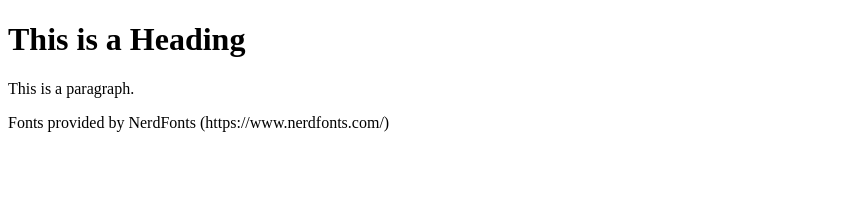
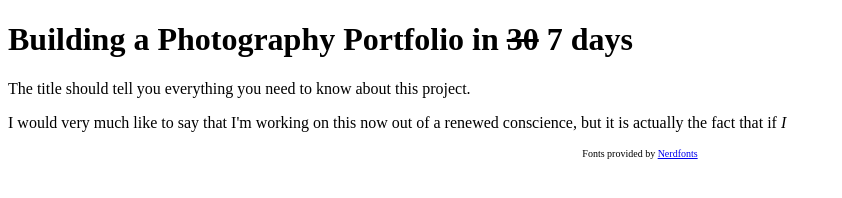
Before and after one commit to h-aig/h-aig.github.io, a plain HTML site: page index.html in a window 1280 px wide. Shown: the whole page, without its empty margins (0-842 px from the left). Drawn offline with Linux system fonts and the light colour scheme; a web font is replaced by a local one.

Commit message:
late night commit. added text etc

```diff
--- a/index.html
+++ b/index.html
@@ -1,19 +1,21 @@
 <!DOCTYPE html>
-<html>
+<html lang="en">
 
 <head>
+
 <link rel="stylesheet" href="styles.css">
+<title>Page Title</title>
 
-<title>Page Title</title>
 </head>
 
 <body>
-<h1>This is a Heading</h1>
-<p>This is a paragraph.</p>
+<h1>Building a Photography Portfolio in <s>30</s> 7 days</h1>
+<p>The title should tell you everything you need to know about this project.</p>
+<p>I would very much like to say that I'm working on this now out of a renewed conscience, but it is actually the fact that if <i>I</i></p>
 </body>
 
 <footer>
-<p>Fonts provided by NerdFonts (https://www.nerdfonts.com/)</p>
+<p style="text-align: center; font-size: x-small">Fonts provided by <a href="https://nerdfonts.com">Nerdfonts</a></p>
 </footer>
 
 </html>
```
